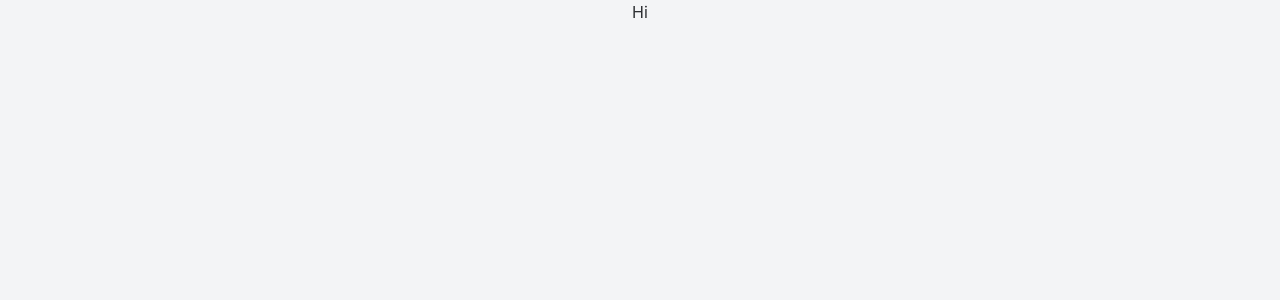
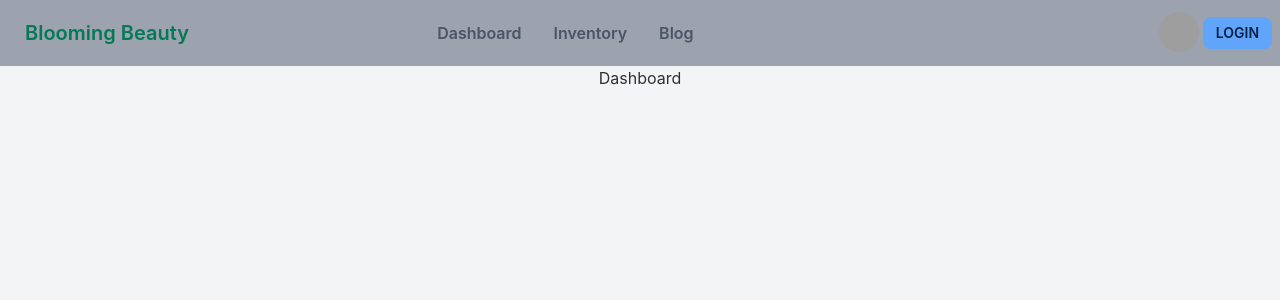
Before and after one commit to Khalidprithy/Blooming-Beauty, a React (Create React App) app: page / in a window 1280 px wide. Shown: the top 300 px of the page. Built offline with nearby package versions, Linux system fonts and the light colour scheme; grey boxes are pictures that could not be loaded.

Commit message:
Navbar added

```diff
--- a/src/App.js
+++ b/src/App.js
@@ -1,10 +1,32 @@
 import { Toaster } from 'react-hot-toast';
+import { Route, Routes } from 'react-router-dom';
 import './App.css';
+import Login from './components/Login/Login';
+import SignUp from './components/Login/SignUp';
+import Blog from './components/Pages/Blog';
+import Dashboard from './components/Pages/Dashboard';
+import Inventory from './components/Pages/Inventory';
+import Purchase from './components/Pages/Purchase';
+import Navbar from './components/Shared/Navbar';
+import NotFound from './components/Shared/NotFound';
 
 function App() {
   return (
     <div className="App">
-      <p>Hi</p>
+      <Navbar></Navbar>
+      <Routes>
+        <Route path='/' element={<Dashboard></Dashboard>}></Route>
+        <Route path='/inventory' element={
+          <Inventory></Inventory>
+
+        }></Route>
+        <Route path='/blog' element={<Blog></Blog>}></Route>
+        <Route path='/purchase' element={<Purchase></Purchase>}></Route>
+        <Route path='/login' element={<Login></Login>} />
+        <Route path='/signup' element={<SignUp></SignUp>} />
+
+        <Route path='*' element={<NotFound></NotFound>}></Route>
+      </Routes>
       <Toaster />
     </div>
   );
--- /dev/null
+++ b/src/components/Login/SignUp.js
@@ -0,0 +1,11 @@
+import React from 'react';
+
+const SignUp = () => {
+    return (
+        <div>
+            <h1>Sign Up</h1>
+        </div>
+    );
+};
+
+export default SignUp;
--- /dev/null
+++ b/src/components/Pages/Blog.js
@@ -0,0 +1,11 @@
+import React from 'react';
+
+const Blog = () => {
+    return (
+        <div>
+            <h1>Blog</h1>
+        </div>
+    );
+};
+
+export default Blog;
--- /dev/null
+++ b/src/components/Pages/Dashboard.js
@@ -0,0 +1,11 @@
+import React from 'react';
+
+const Dashboard = () => {
+    return (
+        <div>
+            <h1>Dashboard</h1>
+        </div>
+    );
+};
+
+export default Dashboard;
--- /dev/null
+++ b/src/components/Pages/Inventory.js
@@ -0,0 +1,11 @@
+import React from 'react';
+
+const Inventory = () => {
+    return (
+        <div>
+            <h1>Inventory</h1>
+        </div>
+    );
+};
+
+export default Inventory;
--- /dev/null
+++ b/src/components/Pages/Purchase.js
@@ -0,0 +1,11 @@
+import React from 'react';
+
+const Purchase = () => {
+    return (
+        <div>
+            <h1>Purchase</h1>
+        </div>
+    );
+};
+
+export default Purchase;
--- a/src/components/Shared/Navbar.js
+++ b/src/components/Shared/Navbar.js
@@ -0,0 +1,57 @@
+import React from 'react';
+import { Link, NavLink } from 'react-router-dom';
+
+const Navbar = () => {
+
+    const menuItems = <>
+        <li className='font-semibold text-gray-600'><Link to='/'>Dashboard</Link></li>
+        <li className='font-semibold text-gray-600'><Link to='/inventory'>Inventory</Link></li>
+        <li className='font-semibold text-gray-600'><Link to='/blog'>Blog</Link></li>
+    </>
+
+
+    return (
+        <div>
+            <div className="navbar bg-neutral">
+                <div className="navbar-start flex-1">
+                    <div className="dropdown">
+                        <label tabIndex="0" className="btn btn-ghost md:hidden lg:hidden">
+                            <svg xmlns="http://www.w3.org/2000/svg" className="h-5 w-5" fill="none" viewBox="0 0 24 24" stroke="currentColor"><path strokeLinecap="round" strokeLinejoin="round" strokeWidth="2" d="M4 6h16M4 12h8m-8 6h16" /></svg>
+                        </label>
+                        <ul tabIndex="1" className="menu menu-compact dropdown-content mt-3 p-2 shadow bg-accent rounded-box w-48">
+                            {menuItems}
+                        </ul>
+                    </div>
+                    <Link to='/' className="btn btn-ghost normal-case text-xl text-secondary">Blooming Beauty</Link>
+                </div>
+                <div className="navbar-center hidden md:flex lg:flex-auto">
+                    <ul className="menu menu-horizontal p-0 md:pr-8">
+                        {menuItems}
+                    </ul>
+                </div>
+                <div className="flex-none">
+
+                    <div className="dropdown dropdown-end">
+                        <label tabindex="0" className="btn btn-ghost btn-circle avatar">
+                            <div className="w-10 rounded-full">
+                                <img src="https://placeimg.com/80/80/people" alt='' />
+                            </div>
+                        </label>
+                        <ul tabindex="0" className="menu menu-compact dropdown-content mt-3 p-2 shadow bg-base-100 rounded-box w-52">
+                            <li>
+                                <p className="justify-between">Profile</p>
+                            </li>
+                            <li>
+                                <button
+                                    className='sign-out'>Sign out </button>
+                            </li>
+                        </ul>
+                    </div>
+                    <NavLink className='btn btn-primary btn-sm' to="/login">Login</NavLink>
+                </div>
+            </div>
+        </div>
+    );
+};
+
+export default Navbar;
--- /dev/null
+++ b/src/components/Shared/NotFound.js
@@ -0,0 +1,11 @@
+import React from 'react';
+
+const NotFound = () => {
+    return (
+        <div>
+            <h1>Not Found</h1>
+        </div>
+    );
+};
+
+export default NotFound;
```
Also changed, not shown: src/components/Login/Login.js (added).
